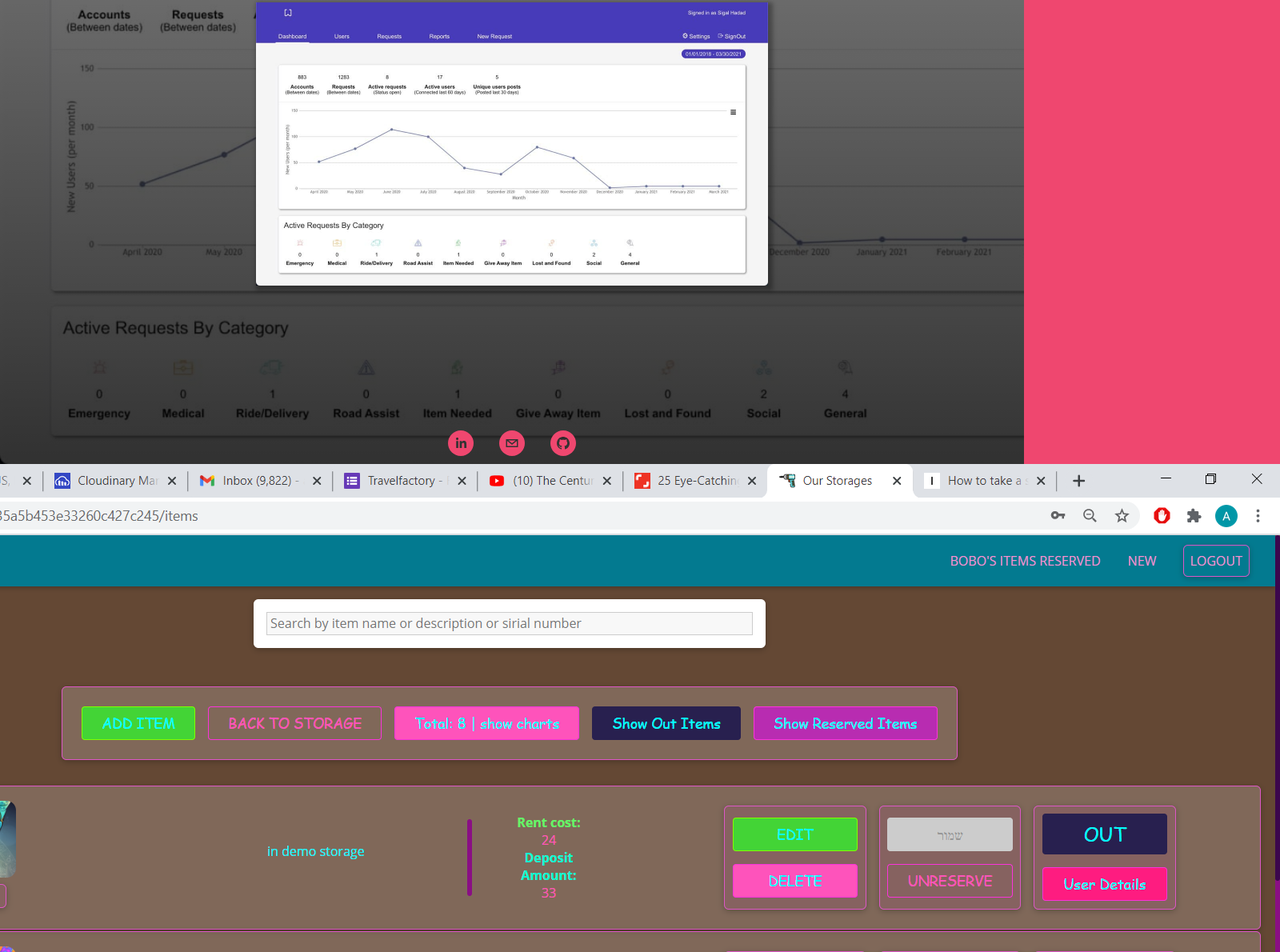
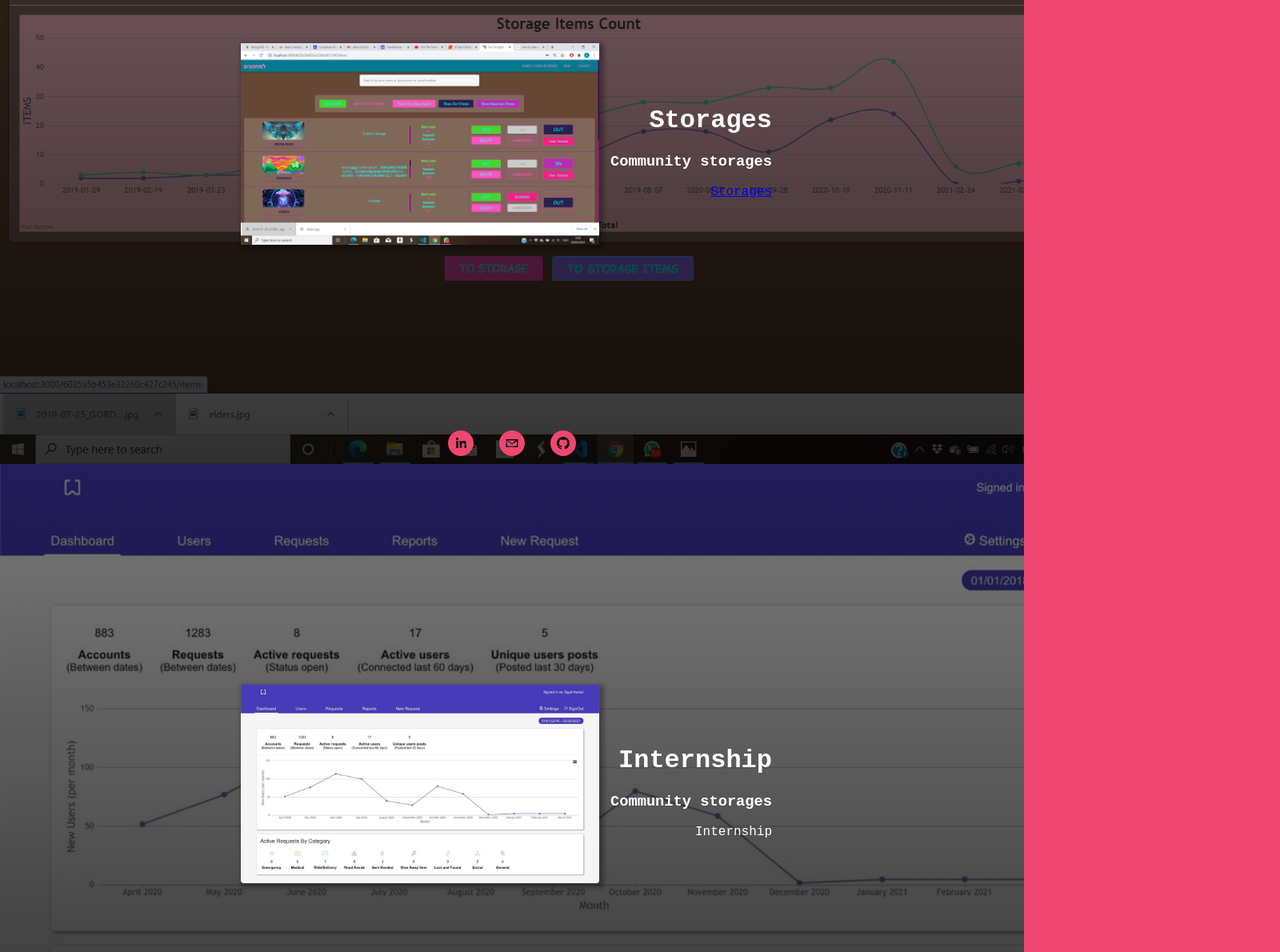
Before and after one commit to amabelleS/my-protfolio, a React (Create React App) app: page /projects in a window 1280 px wide. Shown: the part 220-1410 px from the top of the page at 80% size, 1600 px wide, since content can reach past the window. Built offline with nearby package versions, Linux system fonts and the light colour scheme; a web font is replaced by a local one.

Commit message:
more project styles, pre Project.js

```diff
--- a/src/pages/Projects.css
+++ b/src/pages/Projects.css
@@ -1,5 +1,5 @@
-.projects_content-wrapper,
-.projects_content-wrapper > div {
+.projects_content-wrapper {
+  /* .projects_content-wrapper > div { */
   position: relative;
   min-height: 100vh;
   text-align: center;
@@ -14,8 +14,8 @@
 }
 
 .projects_img_container {
-  width: 60%;
-  max-width: 40rem;
+  width: 40%;
+  max-width: 28rem;
   box-shadow: 3px 3px 5px 3px rgba(0, 0, 0, 0.3);
   /* transform: skew(20deg); */
   overflow: hidden;
@@ -30,7 +30,24 @@
   /* transform: skew(-20deg) scale(1); */
 }
 
-.project_dashboard:hover .projects_img_container {
+.projects_info {
+  text-align: right;
+  padding: 0.9rem;
+}
+
+.project {
+  position: relative;
+  min-height: 100vh;
+  text-align: center;
+  display: flex;
+  /* flex-direction: column; */
+  align-items: center;
+  justify-content: center;
+  color: white;
+  width: 100vw;
+}
+
+.project:hover .projects_img_container {
   animation: flip-image 1s ease-out forwards;
 }
 
--- a/src/pages/Projects.js
+++ b/src/pages/Projects.js
@@ -7,8 +7,18 @@ import dashbourdUrl from '../assets/dashboad.jpg';
 import storagesItems from '../assets/items.png';
 
 const projects = [
-  { name: 'Internship', src: dashbourdUrl },
-  { name: 'Storages', src: storagesItems },
+  {
+    name: 'Storages',
+    src: storagesItems,
+    discription: 'Community storages',
+    url: 'https://community-storages.web.app/',
+  },
+  {
+    name: 'Internship',
+    src: dashbourdUrl,
+    discription: 'Community storages',
+    url: null,
+  },
 ];
 
 const Projects = () => {
@@ -16,13 +26,30 @@ const Projects = () => {
   return (
     <React.Fragment>
       <div className="projects_content-wrapper">
-        <div className="project_dashboard">
+        <div className="project project_storages">
           <div className="projects_img_container">
-            <img className="logo" src={dashbourdUrl} alt="dashbourd" />
+            <img src={projects[0].src} alt="dashbourd" />
+          </div>
+          <div className="projects_info">
+            <h1>{projects[0].name}</h1>
+            <h3 className="projects_info_subtitle">
+              {projects[0].discription}
+            </h3>
+            <a href={projects[0].url}>{projects[0].name}</a>
           </div>
         </div>
-        <div className="project_storages">
-          <img src={storagesItems} alt="storages" />
+
+        <div className="project project_dashboard">
+          <div className="projects_img_container">
+            <img src={projects[1].src} alt="storages" />
+          </div>
+          <div className="projects_info">
+            <h1>{projects[1].name}</h1>
+            <h3 className="projects_info_subtitle">
+              {projects[1].discription}
+            </h3>
+            <a href={projects[1].url}>{projects[1].name}</a>
+          </div>
         </div>
       </div>
     </React.Fragment>
```
